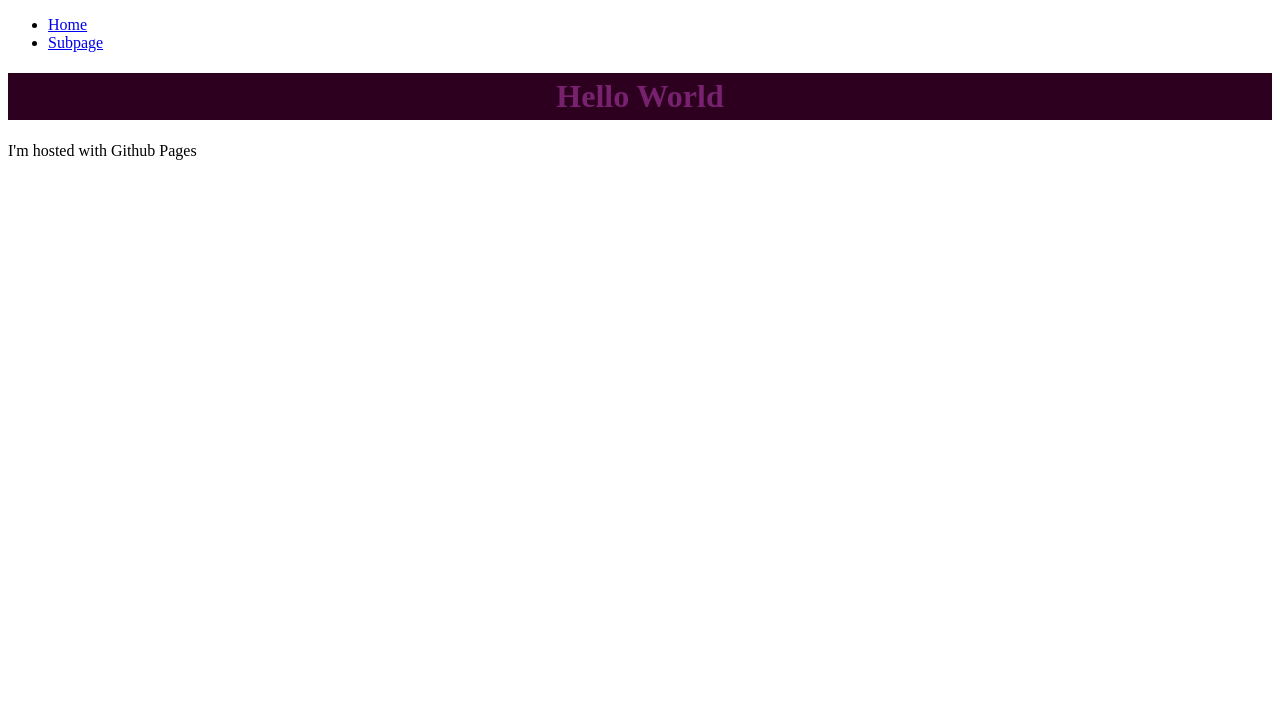
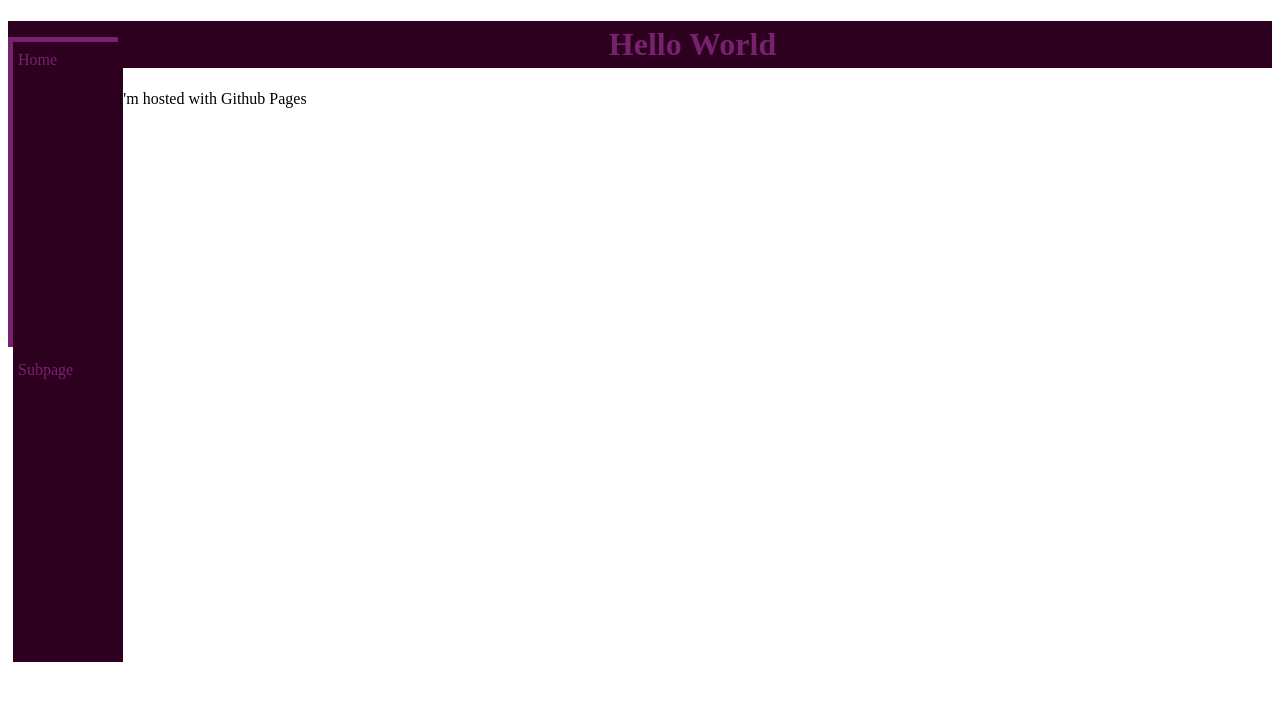
Before and after one commit to ldmccartney/ldmccartney.github.io, a PHP site: page / in a window 1280 px wide. Shown: the top 701 px of the page. Run offline with PHP 8.4, Linux system fonts and the light colour scheme.

Commit message:
scripted push

```diff
--- a/index.html
+++ b/index.html
@@ -5,13 +5,11 @@
   </head>
 
   <body>
-    <div clas="nav">
       <ul>
         <li><a href="../index.html">Home</a></li>
         <li><a href="../subpage/index.html">Subpage</a></li>
       </ul>
-    </div>
     <h1>Hello World</h1>
-    <p1>I'm hosted with Github Pages</p1>
+    <p>I'm hosted with Github Pages</p>
   </body>
 </html>
--- a/style.css
+++ b/style.css
@@ -5,7 +5,7 @@ h1	{
 	padding:5px;
 }
 
-.nav ul {
+ul {
         list-style:none;
 	line-height:25px;
 	background-color:#77216F;
@@ -15,7 +15,7 @@ h1	{
 	padding:5px;
 }
 
-.nav li {
+li {
         display: inline-block;
         line-height:25px;
         background-color:#2C001E;
@@ -25,12 +25,12 @@ h1	{
         padding:5px;
 }
 
-.nav a 	{
+li a 	{
 	text-decoration:none;
 	display:block;
 	color:#77216F;
 }
 
-p1	{
+p	{
 	font-color:#77216F;
 }
```
